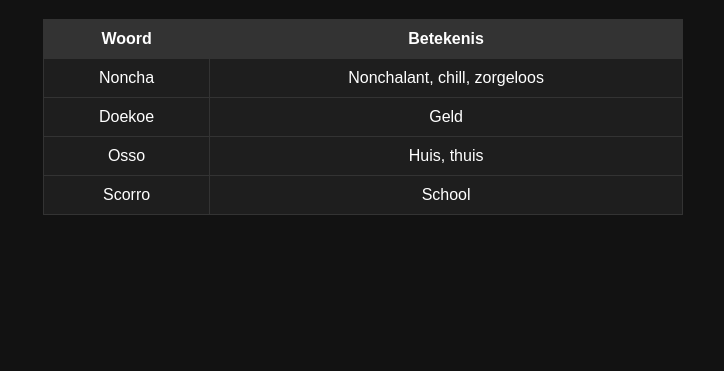
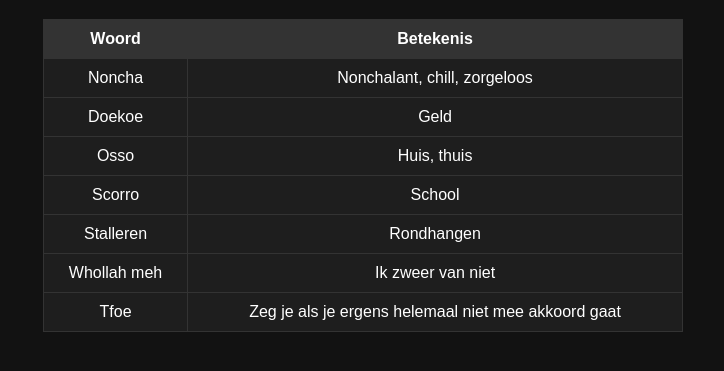
Before and after one commit to Gooske28/jongerentaal, a plain HTML site: page index.html in a window 1280 px wide. Shown: the part 79-450 px from the top of the page, without its empty margins (277-1001 px from the left). Drawn offline with Linux system fonts and the light colour scheme.

Commit message:
stalleren, tfoe, whollah meh

```diff
--- a/index.html
+++ b/index.html
@@ -79,6 +79,18 @@
                 <td>Scorro</td>
                 <td>School</td>
             </tr>
+            <tr>
+                <td>Stalleren</td>
+                <td>Rondhangen</td>
+            </tr>
+            <tr>
+                <td>Whollah meh</td>
+                <td>Ik zweer van niet</td>
+            </tr>
+            <tr>
+                <td>Tfoe</td>
+                <td>Zeg je als je ergens helemaal niet mee akkoord gaat</td>
+            </tr>
         </tbody>
     </table>
     <!-- Touch-area zichtbaar maken -->
```
